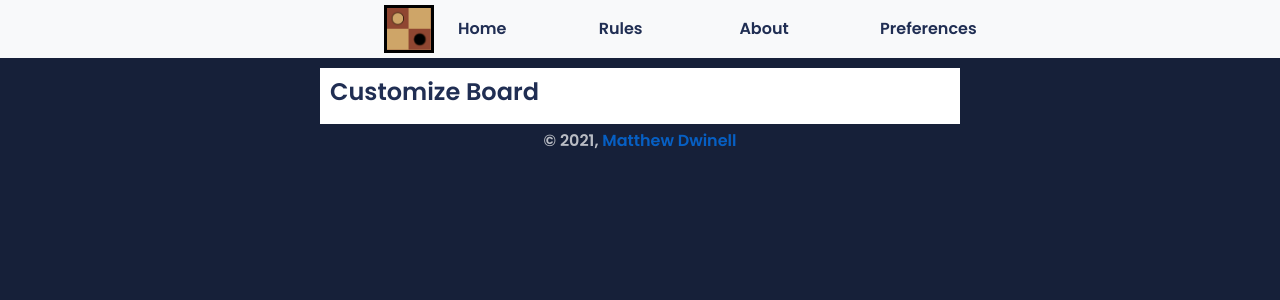
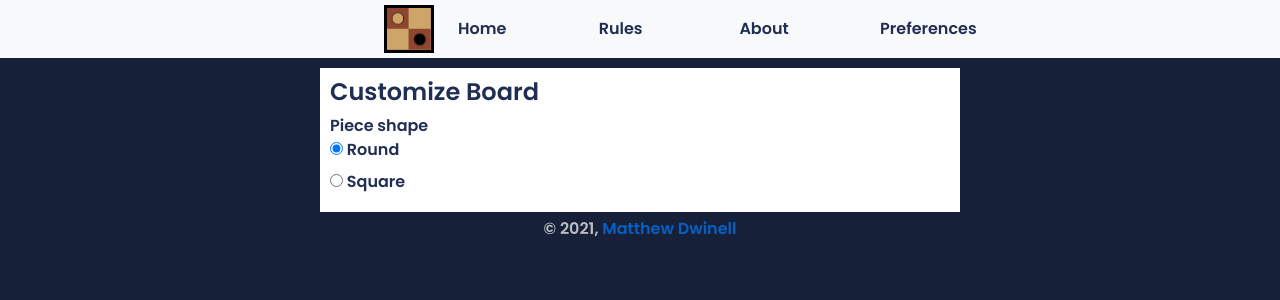
Before and after one commit to MattDwinell/checkers, a React (Create React App) app: page /preferences in a window 1280 px wide. Shown: the top 300 px of the page. Built offline with nearby package versions, Linux system fonts and the light colour scheme.

Commit message:
starting custom board styles, added option for square pieces

```diff
--- a/src/App.css
+++ b/src/App.css
@@ -34,6 +34,9 @@ transition: background-color 1s;
 border-radius: 50%;
 border: 3px solid #371D10;
 }
+.piece.piece-square{
+  border-radius: 2px;
+}
 .piece:hover{
 cursor:grab;
 }
@@ -45,7 +48,6 @@ background-color: black;
 .piece.p2{
 box-sizing: content-box;
 background-color: #d2a56d;
-
 }
 .piece.p1:hover{
 background-color:#04c2c9;
--- a/src/App.js
+++ b/src/App.js
@@ -20,6 +20,7 @@ function App() {
   const [currentHistoryIndex, setCurrentHistoryIndex] = useState(0);
   const [allowedMultiJumps, setAllowedMultiJumps] = useState([]);
   const [gameOver, setGameOver] = useState({ gameOver: false, winner: null });
+  const [pieceShape, setPieceShape] = useState('circle');
   const attemptMove = (num, origin, playerOnesPiece) => {
     num = parseInt(num, 10);
     origin = parseInt(origin, 10);
@@ -78,6 +79,10 @@ function App() {
     let hideModal = document.getElementsByClassName('end-modal')[0];
     hideModal.style.visibility = 'visible';
   }
+const changeShape = (target)=>{
+  console.log(target);
+  setPieceShape(target);
+}
 
 
   return (
@@ -86,13 +91,15 @@ function App() {
         <TopNav/>
       <Route path='/' exact render={(props)=>(
       <>
-           <Board boardState={board} setBoard={attemptMove} />
+           <Board boardState={board} setBoard={attemptMove} styleInfo = {{shape: pieceShape}} />
       <Dashboard resetGame = {resetGame} player={firstPlayersTurn} gameOver={gameOver.gameOver} viewHistory={traverseHistory} />
       <GameEndModal resetGame = {resetGame} gameOver={gameOver} />
 
       </>)}/>
     <Route path ='/about' component = {About}/>
-    <Route path='/preferences' component={Preferences}/>
+    <Route path='/preferences' render = {(props)=>(
+      <Preferences changeShape = {changeShape} style = {{shape: pieceShape}}/>
+    )}/>
     <Route path='/rules' component = {Rules}></Route>
 
       <Footer />
--- a/src/components/Board.js
+++ b/src/components/Board.js
@@ -1,7 +1,7 @@
 import Square from './Square';
-const Board = ({boardState, setBoard}) => {
+const Board = ({boardState, setBoard, styleInfo}) => {
     return (<div className = 'board'>
-                {boardState.map((num, index)=><Square number={num.number} pieceColor = {num.pieceColor} pieceIsKing = {num.pieceIsKing} setBoard = {setBoard} color={num.color} populated = {num.hasPiece} rowNum = { Math.floor(num.number / 8)} key={index} />)}
+                {boardState.map((num, index)=><Square number={num.number} pieceColor = {num.pieceColor} pieceIsKing = {num.pieceIsKing} setBoard = {setBoard} color={num.color} populated = {num.hasPiece} rowNum = { Math.floor(num.number / 8)} styleInfo={styleInfo} key={index} />)}
         </div>
     )
 }
--- a/src/components/Preferences.js
+++ b/src/components/Preferences.js
@@ -1,7 +1,20 @@
-const Preferences = () => {
+const Preferences = ({changeShape, style}) => {
     return (
         <div className = 'preferences-page'>
            <h4>Customize Board</h4>
+
+        <div className='radio-control'>
+          Piece shape
+            <div>
+                <input onChange = {()=>changeShape(document.querySelector('input[name="shape"]:checked').value)} defaultChecked={style.shape === 'circle'} type='radio' value ='circle' name='shape' />
+                <label htmlFor='circle'> &nbsp;Round</label>
+            </div>
+            <div>
+                <input onChange = {()=>changeShape(document.querySelector('input[name="shape"]:checked').value)} defaultChecked={style.shape === 'square'} name='shape' value='square' type='radio'  />
+                <label htmlFor='square'> &nbsp;Square</label>
+            </div>
+        </div>
+
         </div>
     )
 }
--- a/src/components/Rules.js
+++ b/src/components/Rules.js
@@ -9,7 +9,7 @@ const Rules = () => {
             <p>When you jump you capture the opponent's piece, removing it from the board.</p>
             <p> If one of your pieces reaches the back-rank of the other side of the board, it becomes a king and can move backwards as well as forwards.</p>
             <h5>House rule</h5>
-                <p>While single-jumps are not mandatory, if you jump and have the option to double jump, you must take it.</p>
+                <p>While single jumps are not mandatory, if you jump and have the option to double jump, you must take it.</p>
         </div>
     )
 }
--- a/src/components/Square.js
+++ b/src/components/Square.js
@@ -1,5 +1,5 @@
 import Token from './TokenPiece';
-const Square = ({color, number, populated, setBoard, pieceColor, pieceIsKing}) => {
+const Square = ({color, number, populated, setBoard, pieceColor, pieceIsKing, styleInfo}) => {
     function drop(event){
         setBoard(event.target.id.replace('square', ''), event.dataTransfer.getData('text'),event.dataTransfer.getData('color') );
     }
@@ -14,7 +14,7 @@ const Square = ({color, number, populated, setBoard, pieceColor, pieceIsKing}) =
 
     return (
         <div id={'square' + number} draggable='false' onDragOver={(e)=>allowDrop(e)} onDrop={(event)=>drop(event)} className = 'square' onClick = {()=>{console.log(populated)}} style={{backgroundColor: squareColor, color: textColor }} >
-            {populated ? <Token pieceIsKing ={pieceIsKing}  pieceColor = {pieceColor} id={number} setBoard = {setBoard}/> : null}
+            {populated ? <Token styleInfo = {styleInfo} pieceIsKing ={pieceIsKing}  pieceColor = {pieceColor} id={number} setBoard = {setBoard}/> : null}
         </div>
     )
 }
--- a/src/components/TokenPiece.js
+++ b/src/components/TokenPiece.js
@@ -1,4 +1,4 @@
-const TokenPiece = ({id, setBoard, pieceColor, pieceIsKing}) => {
+const TokenPiece = ({id, setBoard, pieceColor, pieceIsKing, styleInfo}) => {
     const drag = (event)=>{
          event.dataTransfer.setData("text", id);
          event.dataTransfer.setData("color", pieceColor);
@@ -7,6 +7,9 @@ const TokenPiece = ({id, setBoard, pieceColor, pieceIsKing}) => {
     if(pieceColor === 'black') className = 'p1';
     if(pieceColor === 'red') className = 'p2';
     if(pieceIsKing) className += ' king';
+    console.log(styleInfo.shape);
+    if(styleInfo.shape === 'circle') className += ' piece-circle';
+    else if(styleInfo.shape === 'square') className += ' piece-square';
   return (
     <div className={`piece ${className}`} id={id} draggable="true" onDragStart={(event) => drag(event)} >
     {pieceIsKing && (<svg className='king-icon' width="184.099px" height="184.099px" viewBox="0 0 184.099 184.099">
```
